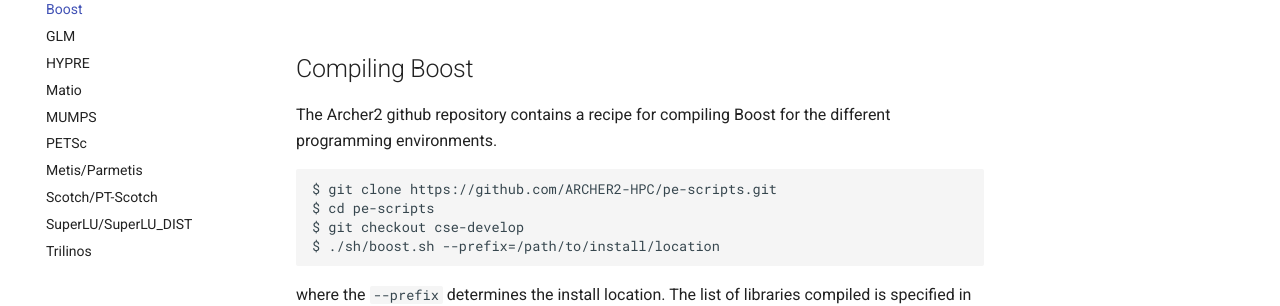
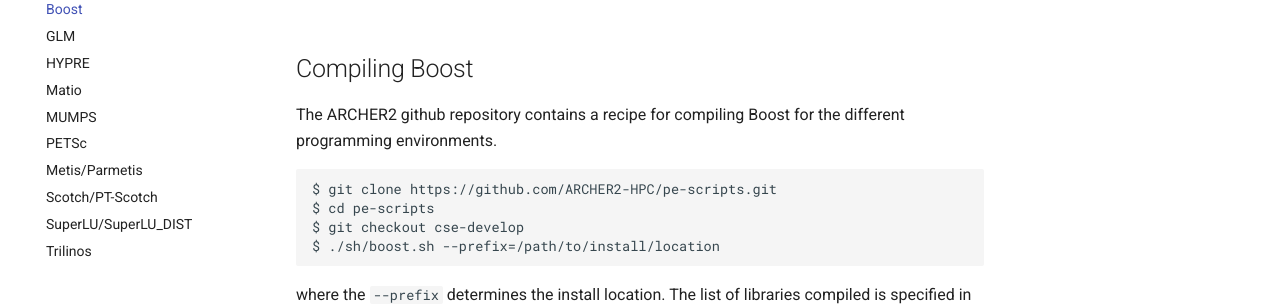
Before and after one commit to ARCHER2-HPC/archer2-docs, an MkDocs documentation site: the page built from docs/software-libraries/boost.md, in a window 1280 px wide and 900 px high, scrolled down 593 px. Shown: the part 279-585 px from the top of the window. Built offline with MkDocs 1.6.1 and Material for MkDocs 9.7.7, drawn with Linux system fonts in a browser that asks for light colours; comment, search, counter and statistics services are not loaded.

````diff
--- a/docs/software-libraries/boost.md
+++ b/docs/software-libraries/boost.md
@@ -37,7 +37,7 @@ if this information is needed.
 
 ## Compiling Boost
 
-The Archer2 github repository contains a recipe for compiling Boost for
+The ARCHER2 github repository contains a recipe for compiling Boost for
 the different programming environments.
 ```
 $ git clone https://github.com/ARCHER2-HPC/pe-scripts.git
````
